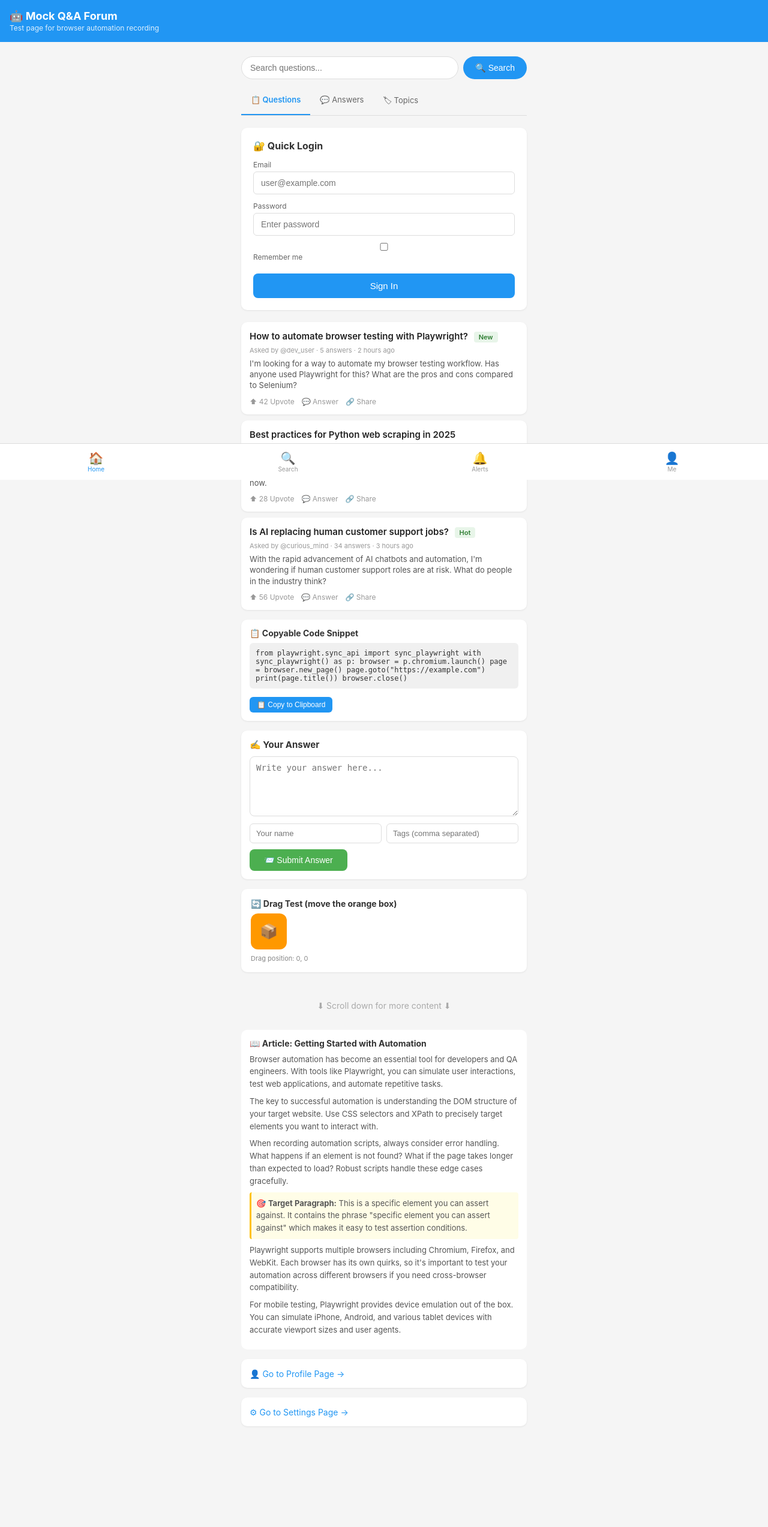
After one commit to luojianwei2006/quora_automation, a Flask app: page /test-page in a window 1280 px wide. The commit adds this page. Shown: the whole page at 60% size. Run offline with Flask 3, Linux system fonts and the light colour scheme.

Commit message:
feat: 添加本地模拟论坛测试页面，覆盖全部 12 种录制操作
- /test-page 主页面：搜索、登录、问答列表、评论区、可复制文本、拖动元素、长内容滚动
- /test-page/profile 子页面：用于测试 Navigate 操作
- /test-page/settings 子页面：开关按钮、保存设置
- browser.html 添加 🧪 Test 按钮一键加载测试页
- 不依赖外网即可测试全部录制和回放功能

```diff
--- a/app.py
+++ b/app.py
@@ -63,6 +63,22 @@ def get_or_create_recording(name: str = "Untitled", project_id: str = "") -> Rec
 def index():
     """Dashboard home page."""
     return render_template("index.html")
+
+
+@app.route("/test-page")
+def test_page_home():
+    """Mock forum test page for recording/playback testing."""
+    return render_template("test-pages/home.html")
+
+
+@app.route("/test-page/profile")
+def test_page_profile():
+    return render_template("test-pages/profile.html")
+
+
+@app.route("/test-page/settings")
+def test_page_settings():
+    return render_template("test-pages/settings.html")
 
 
 @app.route("/browser")
--- /dev/null
+++ b/templates/test-pages/home.html
@@ -0,0 +1,348 @@
+<!DOCTYPE html>
+<html lang="en">
+<head>
+    <meta charset="UTF-8">
+    <meta name="viewport" content="width=device-width, initial-scale=1.0, maximum-scale=1.0, user-scalable=no">
+    <title>Mock Forum - Test Page</title>
+    <style>
+        * { margin: 0; padding: 0; box-sizing: border-box; }
+        body { font-family: -apple-system, sans-serif; background: #f5f5f5; color: #333; padding-bottom: 80px; }
+        .header { background: #2196F3; color: #fff; padding: 16px; position: sticky; top: 0; z-index: 10; }
+        .header h1 { font-size: 18px; }
+        .header .tagline { font-size: 12px; opacity: 0.85; margin-top: 2px; }
+
+        .container { padding: 12px; max-width: 500px; margin: 0 auto; }
+
+        /* Search bar */
+        .search-bar { display: flex; gap: 8px; margin: 12px 0; }
+        .search-bar input { flex: 1; padding: 10px 14px; border: 1px solid #ddd; border-radius: 24px; font-size: 14px; }
+        .search-bar button { padding: 10px 20px; background: #2196F3; color: #fff; border: none; border-radius: 24px; font-size: 14px; cursor: pointer; }
+
+        /* Tabs */
+        .tabs { display: flex; border-bottom: 1px solid #ddd; margin: 16px 0; }
+        .tab { padding: 10px 16px; font-size: 13px; color: #666; cursor: pointer; border-bottom: 2px solid transparent; }
+        .tab.active { color: #2196F3; border-bottom-color: #2196F3; font-weight: 600; }
+
+        /* Question cards */
+        .question-card { background: #fff; border-radius: 10px; padding: 14px; margin-bottom: 10px; box-shadow: 0 1px 3px rgba(0,0,0,0.08); }
+        .question-card .title { font-size: 15px; font-weight: 600; color: #222; margin-bottom: 6px; cursor: pointer; }
+        .question-card .title:hover { color: #2196F3; }
+        .question-card .meta { font-size: 11px; color: #999; }
+        .question-card .excerpt { font-size: 13px; color: #555; margin-top: 6px; line-height: 1.4; }
+        .question-card .actions { display: flex; gap: 12px; margin-top: 10px; }
+        .question-card .actions span { font-size: 12px; color: #999; cursor: pointer; }
+        .question-card .actions span:hover { color: #2196F3; }
+
+        /* Answer form */
+        .answer-form { background: #fff; border-radius: 10px; padding: 14px; margin: 16px 0; box-shadow: 0 1px 3px rgba(0,0,0,0.08); }
+        .answer-form h3 { font-size: 15px; margin-bottom: 10px; }
+        .answer-form textarea { width: 100%; min-height: 100px; padding: 10px; border: 1px solid #ddd; border-radius: 8px; font-size: 14px; resize: vertical; }
+        .answer-form .form-row { display: flex; gap: 8px; margin-top: 8px; }
+        .answer-form .form-row input { flex: 1; padding: 8px 10px; border: 1px solid #ddd; border-radius: 6px; font-size: 13px; }
+        .answer-form .btn-submit { padding: 10px 24px; background: #4CAF50; color: #fff; border: none; border-radius: 8px; font-size: 14px; cursor: pointer; margin-top: 10px; }
+        .answer-form .btn-submit:hover { background: #388E3C; }
+
+        /* Login form */
+        .login-form { background: #fff; border-radius: 10px; padding: 20px; margin: 20px 0; box-shadow: 0 1px 3px rgba(0,0,0,0.08); }
+        .login-form h3 { font-size: 16px; margin-bottom: 14px; }
+        .login-form .field { margin-bottom: 12px; }
+        .login-form .field label { display: block; font-size: 12px; color: #666; margin-bottom: 4px; }
+        .login-form .field input { width: 100%; padding: 10px 12px; border: 1px solid #ddd; border-radius: 6px; font-size: 14px; }
+        .login-form .btn-login { width: 100%; padding: 12px; background: #2196F3; color: #fff; border: none; border-radius: 8px; font-size: 15px; cursor: pointer; margin-top: 8px; }
+
+        /* Notification */
+        .notification { position: fixed; top: 60px; left: 50%; transform: translateX(-50%); background: #333; color: #fff; padding: 10px 20px; border-radius: 8px; font-size: 13px; z-index: 100; display: none; }
+        .notification.show { display: block; }
+        .notification.success { background: #4CAF50; }
+        .notification.error { background: #f44336; }
+
+        /* Spacer for scroll test */
+        .scroll-spacer { height: 200px; display: flex; align-items: center; justify-content: center; color: #ccc; font-size: 14px; }
+        .long-content { background: #fff; border-radius: 10px; padding: 14px; margin-bottom: 10px; }
+        .long-content p { margin-bottom: 8px; line-height: 1.6; font-size: 13px; color: #555; }
+
+        /* Copyable text */
+        .copyable { background: #f0f0f0; padding: 10px; border-radius: 6px; font-family: monospace; font-size: 12px; cursor: pointer; user-select: all; margin: 8px 0; }
+
+        /* Draggable */
+        .draggable-area { background: #fff; border-radius: 10px; padding: 16px; margin: 16px 0; box-shadow: 0 1px 3px rgba(0,0,0,0.08); }
+        .draggable-area h3 { font-size: 14px; margin-bottom: 8px; }
+        .drag-target { width: 60px; height: 60px; background: #FF9800; border-radius: 12px; cursor: grab; display: flex; align-items: center; justify-content: center; color: #fff; font-size: 24px; }
+
+        /* Link */
+        .link-box { background: #fff; border-radius: 10px; padding: 14px; margin: 16px 0; box-shadow: 0 1px 3px rgba(0,0,0,0.08); }
+        .link-box a { color: #2196F3; text-decoration: none; font-size: 14px; }
+
+        /* Footer nav */
+        .bottom-nav { position: fixed; bottom: 0; left: 0; right: 0; background: #fff; border-top: 1px solid #ddd; display: flex; padding: 8px 0; z-index: 10; }
+        .bottom-nav .nav-item { flex: 1; text-align: center; font-size: 10px; color: #999; cursor: pointer; padding: 4px; }
+        .bottom-nav .nav-item .icon { font-size: 20px; display: block; }
+        .bottom-nav .nav-item.active { color: #2196F3; }
+
+        .success-badge { display: inline-block; background: #e8f5e9; color: #2e7d32; padding: 2px 8px; border-radius: 4px; font-size: 11px; margin-left: 6px; }
+    </style>
+</head>
+<body>
+    <!-- Notification -->
+    <div class="notification" id="notification"></div>
+
+    <!-- Header -->
+    <div class="header">
+        <h1>🤖 Mock Q&A Forum</h1>
+        <div class="tagline">Test page for browser automation recording</div>
+    </div>
+
+    <div class="container">
+        <!-- ===== SEARCH BAR ===== -->
+        <div class="search-bar">
+            <input type="text" id="searchInput" placeholder="Search questions...">
+            <button id="searchBtn" onclick="handleSearch()">🔍 Search</button>
+        </div>
+
+        <!-- ===== TABS ===== -->
+        <div class="tabs">
+            <div class="tab active" data-tab="questions">📋 Questions</div>
+            <div class="tab" data-tab="answers">💬 Answers</div>
+            <div class="tab" data-tab="topics">🏷 Topics</div>
+        </div>
+
+        <!-- ===== Login Form ===== -->
+        <div class="login-form" id="loginForm">
+            <h3>🔐 Quick Login</h3>
+            <div class="field">
+                <label>Email</label>
+                <input type="email" id="emailInput" placeholder="user@example.com">
+            </div>
+            <div class="field">
+                <label>Password</label>
+                <input type="password" id="passwordInput" placeholder="Enter password">
+            </div>
+            <div class="field">
+                <label>
+                    <input type="checkbox" id="rememberCheck"> Remember me
+                </label>
+            </div>
+            <button class="btn-login" id="loginBtn" onclick="handleLogin()">Sign In</button>
+        </div>
+
+        <!-- ===== QUESTION LIST ===== -->
+        <div id="questionList">
+            <div class="question-card">
+                <div class="title" onclick="showNotification('Clicked question 1', 'info')">
+                    How to automate browser testing with Playwright?
+                    <span class="success-badge">New</span>
+                </div>
+                <div class="meta">Asked by @dev_user · 5 answers · 2 hours ago</div>
+                <div class="excerpt">I'm looking for a way to automate my browser testing workflow. Has anyone used Playwright for this? What are the pros and cons compared to Selenium?</div>
+                <div class="actions">
+                    <span onclick="showNotification('⬆ Upvoted', 'success')">⬆ 42 Upvote</span>
+                    <span onclick="showNotification('💬 Opening answer form...', 'info'); scrollToAnswer()">💬 Answer</span>
+                    <span onclick="showNotification('🔗 Link copied!', 'success')">🔗 Share</span>
+                </div>
+            </div>
+
+            <div class="question-card">
+                <div class="title" onclick="showNotification('Clicked question 2', 'info')">
+                    Best practices for Python web scraping in 2025
+                </div>
+                <div class="meta">Asked by @python_fan · 12 answers · 1 day ago</div>
+                <div class="excerpt">What are the current best practices for web scraping with Python? I've been using BeautifulSoup but wondering if there are better alternatives now.</div>
+                <div class="actions">
+                    <span onclick="showNotification('⬆ Upvoted', 'success')">⬆ 28 Upvote</span>
+                    <span onclick="showNotification('💬 Opening answer form...', 'info'); scrollToAnswer()">💬 Answer</span>
+                    <span onclick="showNotification('🔗 Link copied!', 'success')">🔗 Share</span>
+                </div>
+            </div>
+
+            <div class="question-card">
+                <div class="title" onclick="showNotification('Clicked question 3', 'info')">
+                    Is AI replacing human customer support jobs?
+                    <span class="success-badge">Hot</span>
+                </div>
+                <div class="meta">Asked by @curious_mind · 34 answers · 3 hours ago</div>
+                <div class="excerpt">With the rapid advancement of AI chatbots and automation, I'm wondering if human customer support roles are at risk. What do people in the industry think?</div>
+                <div class="actions">
+                    <span onclick="showNotification('⬆ Upvoted', 'success')">⬆ 56 Upvote</span>
+                    <span onclick="showNotification('💬 Opening answer form...', 'info'); scrollToAnswer()">💬 Answer</span>
+                    <span onclick="showNotification('🔗 Link copied!', 'success')">🔗 Share</span>
+                </div>
+            </div>
+        </div>
+
+        <!-- ===== COPYABLE TEXT ===== -->
+        <div class="link-box">
+            <h3 style="font-size:14px;margin-bottom:8px;">📋 Copyable Code Snippet</h3>
+            <div class="copyable" id="copyBlock" onclick="copyText()">
+from playwright.sync_api import sync_playwright
+
+with sync_playwright() as p:
+    browser = p.chromium.launch()
+    page = browser.new_page()
+    page.goto("https://example.com")
+    print(page.title())
+    browser.close()
+            </div>
+            <button onclick="copyText()" style="padding:6px 12px;background:#2196F3;color:#fff;border:none;border-radius:6px;font-size:12px;margin-top:6px;cursor:pointer;">📋 Copy to Clipboard</button>
+        </div>
+
+        <!-- ===== ANSWER FORM ===== -->
+        <div class="answer-form" id="answerForm">
+            <h3>✍ Your Answer</h3>
+            <textarea id="answerText" placeholder="Write your answer here..."></textarea>
+            <div class="form-row">
+                <input type="text" id="nameInput" placeholder="Your name">
+                <input type="text" id="tagsInput" placeholder="Tags (comma separated)">
+            </div>
+            <button class="btn-submit" id="submitAnswerBtn" onclick="submitAnswer()">📨 Submit Answer</button>
+        </div>
+
+        <!-- ===== DRAG TEST ===== -->
+        <div class="draggable-area">
+            <h3>🔄 Drag Test (move the orange box)</h3>
+            <div class="drag-target" id="dragBox"
+                 style="position:relative;"
+                 onmousedown="startDrag(event)"
+                 ontouchstart="startDrag(event)">📦</div>
+            <p style="color:#888;font-size:11px;margin-top:8px;">Drag position: <span id="dragPos">0, 0</span></p>
+        </div>
+
+        <!-- ===== LONG CONTENT FOR SCROLL ===== -->
+        <div class="scroll-spacer" style="height:80px;color:#aaa;">⬇ Scroll down for more content ⬇</div>
+
+        <div class="long-content">
+            <h3 style="font-size:14px;margin-bottom:8px;">📖 Article: Getting Started with Automation</h3>
+            <p>Browser automation has become an essential tool for developers and QA engineers. With tools like Playwright, you can simulate user interactions, test web applications, and automate repetitive tasks.</p>
+            <p>The key to successful automation is understanding the DOM structure of your target website. Use CSS selectors and XPath to precisely target elements you want to interact with.</p>
+            <p>When recording automation scripts, always consider error handling. What happens if an element is not found? What if the page takes longer than expected to load? Robust scripts handle these edge cases gracefully.</p>
+            <p id="targetParagraph" style="background:#fffde7;padding:8px;border-radius:4px;border-left:3px solid #FFC107;">
+                🎯 <strong>Target Paragraph:</strong> This is a specific element you can assert against.
+                It contains the phrase "specific element you can assert against" which makes it easy to test assertion conditions.
+            </p>
+            <p>Playwright supports multiple browsers including Chromium, Firefox, and WebKit. Each browser has its own quirks, so it's important to test your automation across different browsers if you need cross-browser compatibility.</p>
+            <p>For mobile testing, Playwright provides device emulation out of the box. You can simulate iPhone, Android, and various tablet devices with accurate viewport sizes and user agents.</p>
+        </div>
+
+        <!-- ===== NAVIGATION LINK ===== -->
+        <div class="link-box">
+            <a href="/test-page/profile" id="profileLink">👤 Go to Profile Page →</a>
+        </div>
+
+        <div class="link-box">
+            <a href="/test-page/settings" id="settingsLink">⚙ Go to Settings Page →</a>
+        </div>
+
+        <div class="scroll-spacer" style="height:60px;"></div>
+    </div>
+
+    <!-- ===== BOTTOM NAV ===== -->
+    <div class="bottom-nav">
+        <div class="nav-item active">
+            <span class="icon">🏠</span> Home
+        </div>
+        <div class="nav-item" onclick="showNotification('Switched to Search', 'info')">
+            <span class="icon">🔍</span> Search
+        </div>
+        <div class="nav-item" onclick="showNotification('Switched to Notifications', 'info')">
+            <span class="icon">🔔</span> Alerts
+        </div>
+        <div class="nav-item" onclick="showNotification('Switched to Profile', 'info')">
+            <span class="icon">👤</span> Me
+        </div>
+    </div>
+
+    <script>
+        // ─── Notification ──────────────────────────────
+        function showNotification(msg, type) {
+            var n = document.getElementById('notification');
+            n.textContent = msg;
+            n.className = 'notification ' + (type || 'info') + ' show';
+            clearTimeout(n._timeout);
+            n._timeout = setTimeout(function() { n.classList.remove('show'); }, 2000);
+        }
+
+        // ─── Search ────────────────────────────────────
+        function handleSearch() {
+            var q = document.getElementById('searchInput').value.trim();
+            if (!q) { showNotification('Please enter a search term', 'error'); return; }
+            showNotification('🔍 Searching for: ' + q, 'info');
+            document.getElementById('questionList').scrollIntoView({ behavior: 'smooth' });
+        }
+
+        // ─── Login ─────────────────────────────────────
+        function handleLogin() {
+            var email = document.getElementById('emailInput').value;
+            var pass = document.getElementById('passwordInput').value;
+            if (!email) { showNotification('Please enter email', 'error'); return; }
+            if (!pass) { showNotification('Please enter password', 'error'); return; }
+            showNotification('✅ Logged in as ' + email, 'success');
+        }
+
+        // ─── Answer ────────────────────────────────────
+        function submitAnswer() {
+            var text = document.getElementById('answerText').value;
+            var name = document.getElementById('nameInput').value;
+            if (!text) { showNotification('Please write an answer', 'error'); return; }
+            showNotification('✅ Answer submitted! Thank you ' + (name || 'Anonymous'), 'success');
+            document.getElementById('answerText').value = '';
+        }
+
+        function scrollToAnswer() {
+            document.getElementById('answerForm').scrollIntoView({ behavior: 'smooth' });
+        }
+
+        // ─── Copy ──────────────────────────────────────
+        function copyText() {
+            var text = document.getElementById('copyBlock').textContent;
+            if (navigator.clipboard) {
+                navigator.clipboard.writeText(text).then(function() {
+                    showNotification('📋 Copied to clipboard!', 'success');
+                });
+            } else {
+                showNotification('📋 Text selected - use Ctrl+C to copy', 'info');
+            }
+        }
+
+        // ─── Drag ──────────────────────────────────────
+        var isDragging = false, dragStartX = 0, dragStartY = 0, boxStartX = 0, boxStartY = 0;
+        function startDrag(e) {
+            isDragging = true;
+            var evt = e.touches ? e.touches[0] : e;
+            dragStartX = evt.clientX;
+            dragStartY = evt.clientY;
+            var box = document.getElementById('dragBox');
+            boxStartX = parseInt(box.style.left || 0);
+            boxStartY = parseInt(box.style.top || 0);
+        }
+        document.addEventListener('mousemove', function(e) {
+            if (!isDragging) return;
+            var box = document.getElementById('dragBox');
+            var dx = e.clientX - dragStartX;
+            var dy = e.clientY - dragStartY;
+            box.style.left = (boxStartX + dx) + 'px';
+            box.style.top = (boxStartY + dy) + 'px';
+            document.getElementById('dragPos').textContent = Math.round(boxStartX+dx) + ', ' + Math.round(boxStartY+dy);
+        });
+        document.addEventListener('touchmove', function(e) {
+            if (!isDragging) return;
+            var box = document.getElementById('dragBox');
+            var dx = e.touches[0].clientX - dragStartX;
+            var dy = e.touches[0].clientY - dragStartY;
+            box.style.left = (boxStartX + dx) + 'px';
+            box.style.top = (boxStartY + dy) + 'px';
+        });
+        document.addEventListener('mouseup', function() { isDragging = false; });
+        document.addEventListener('touchend', function() { isDragging = false; });
+
+        // ─── Tab switching ────────────────────────────
+        document.querySelectorAll('.tab').forEach(function(tab) {
+            tab.addEventListener('click', function() {
+                document.querySelectorAll('.tab').forEach(function(t) { t.classList.remove('active'); });
+                tab.classList.add('active');
+                showNotification('Switched to ' + tab.textContent.trim(), 'info');
+            });
+        });
+
+        console.log('✅ Mock Q&A Forum loaded — ready for automation testing');
+    </script>
+</body>
+</html>
```
Also changed, not shown: templates/browser.html (+8 -1 lines), templates/test-pages/profile.html (added, +47 -0 lines), templates/test-pages/settings.html (added, +63 -0 lines), 13 other files.
